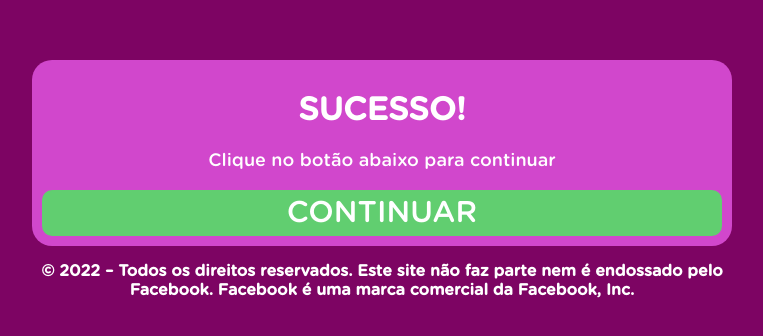
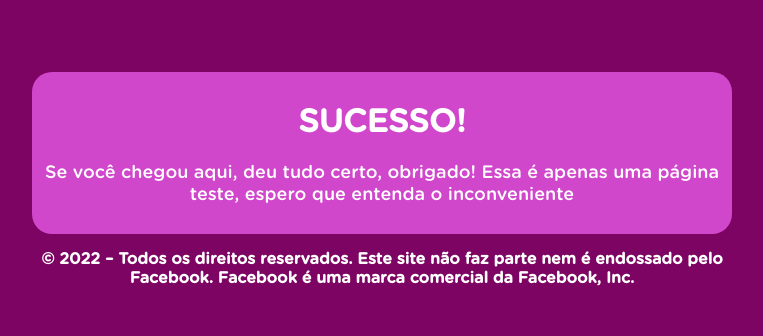
Before and after one commit to PlrVmrRod/metativo.site, a plain HTML site: page index.html in a window 1280 px wide. Shown: the part 212-548 px from the top of the page, without its empty margins (258-1021 px from the left). Drawn offline with Linux system fonts and the light colour scheme; a script that the page names is missing.

Commit message:
Update index.html

```diff
--- a/index.html
+++ b/index.html
@@ -4,7 +4,7 @@
   <meta charset="utf-8">
   <meta name="viewport" content="width=device-width, initial-scale=1, shrink-to-fit=no">
   <link rel="stylesheet" href="style.css">
-  <title>Sucesso!</title>
+  <title>Chegou!</title>
 </head>
 <body>
   <div class="container">
@@ -12,10 +12,7 @@
       <div>
         <div class="question">
           <h1>SUCESSO!</h1>
-          <p>Clique no botão abaixo para continuar</p>
-        </div>
-        <div class="answer">
-          <a class="btn" href="https://receitasjaponesa.online/pv">CONTINUAR</a>
+          <p>Se você chegou aqui, deu tudo certo, obrigado! Essa é apenas uma página teste, espero que entenda o inconveniente</p>
         </div>
       </div>
     </div>
```
